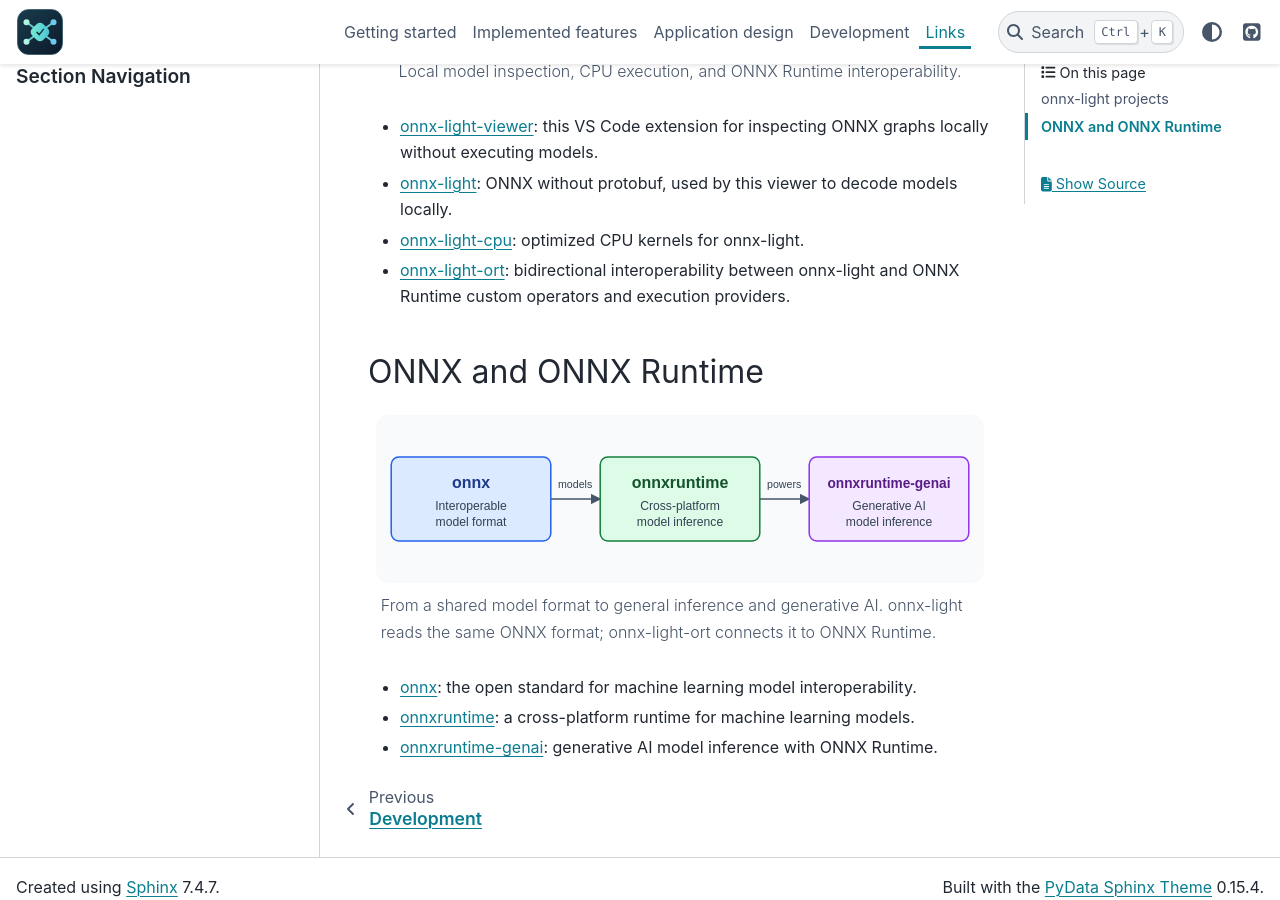
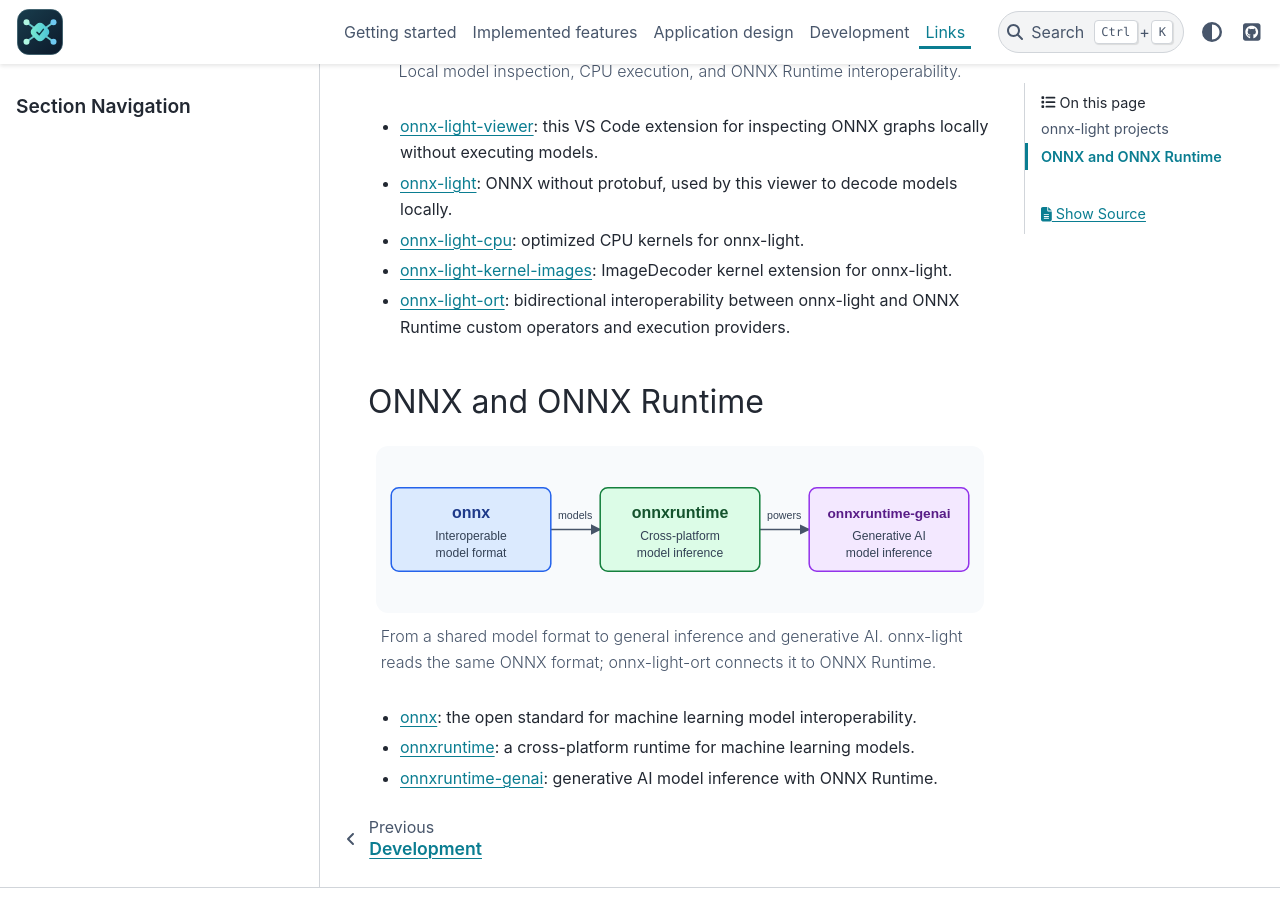
Before and after one commit to xadupre/onnx-light-viewer, a Sphinx documentation site: the page built from docs/links.rst, in a window 1280 px wide and 900 px high, scrolled down 620 px. Built offline with Sphinx 7.4.7 and the PyData theme 0.15.4, drawn with Linux system fonts in a browser that asks for light colours.

Commit message:
docs: link onnx-light-kernel-images in related projects
Co-authored-by: xadupre <22452781+xadupre@users.noreply.github.com>

```diff
--- a/docs/links.rst
+++ b/docs/links.rst
@@ -20,6 +20,8 @@ onnx-light projects
   used by this viewer to decode models locally.
 * `onnx-light-cpu <https://github.com/xadupre/onnx-light-cpu>`_: optimized CPU
   kernels for onnx-light.
+* `onnx-light-kernel-images <https://github.com/xadupre/onnx-light-kernel-images>`_:
+  ImageDecoder kernel extension for onnx-light.
 * `onnx-light-ort <https://github.com/xadupre/onnx-light-ort>`_: bidirectional
   interoperability between onnx-light and ONNX Runtime custom operators and
   execution providers.
```
